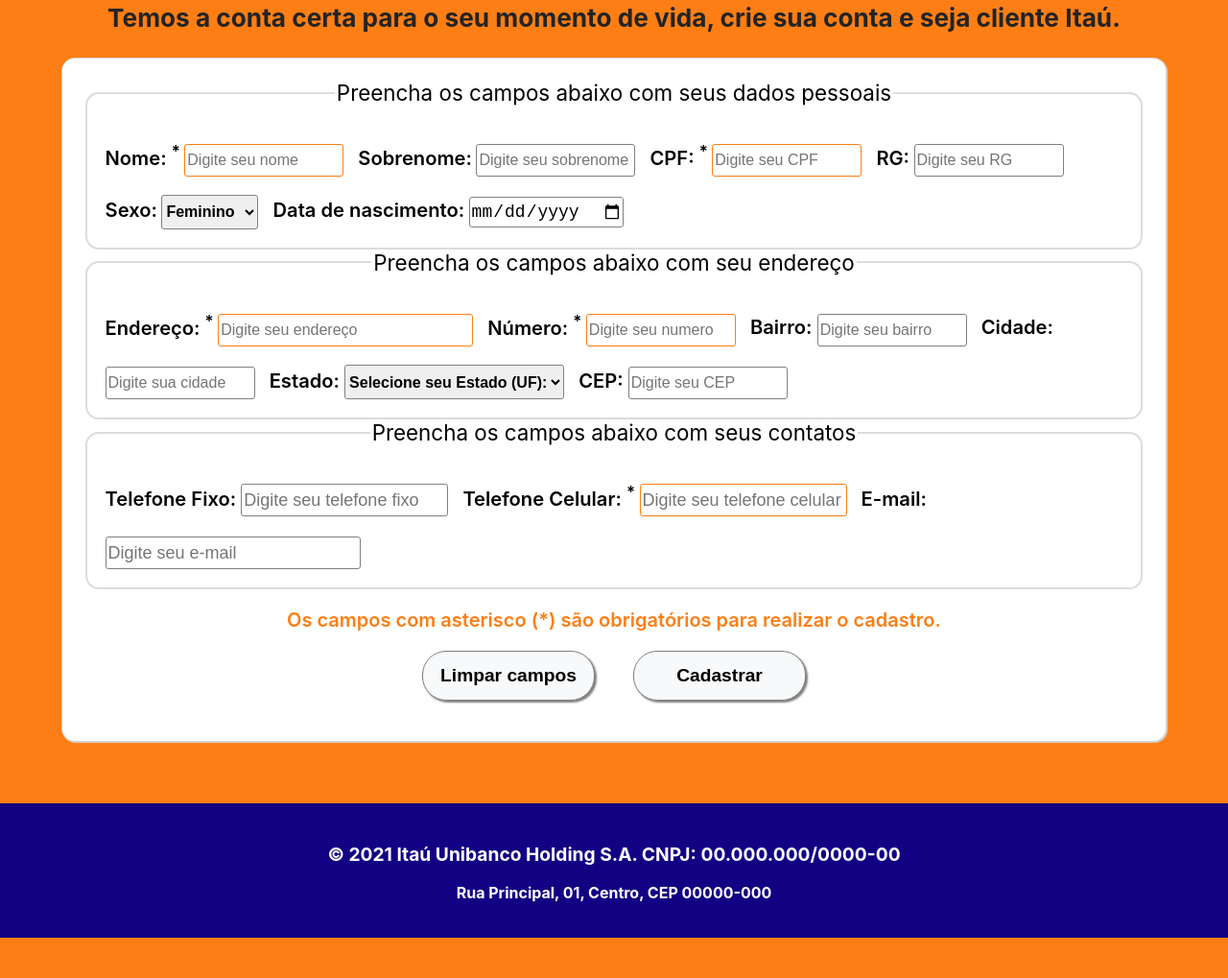
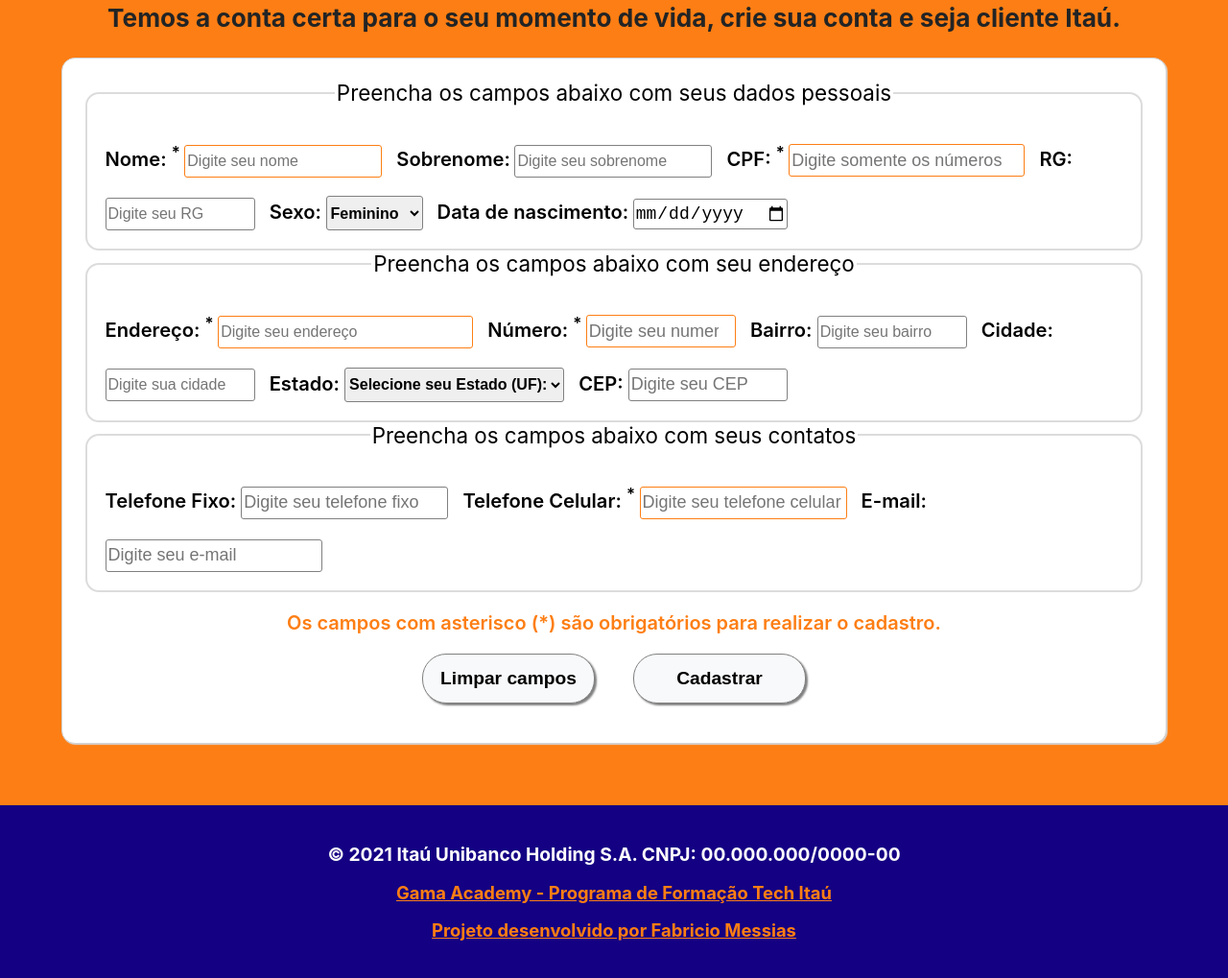
Before and after one commit to FabricioMessias/desafio-cadastro-pessoal-atracao, a plain HTML site: page index.html in a window 1280 px wide. Shown: the part 143-1162 px from the top of the page at 96% size. Before the commit the page ends 1120 px from the top, so only its background shows below. Drawn offline with Linux system fonts and the light colour scheme.

Commit message:
Alterações no footer

```diff
--- a/css/style.css
+++ b/css/style.css
@@ -9,7 +9,7 @@
     justify-content: center;
     align-items: center;
     flex-wrap: wrap;
-    height: 120px;
+    height: 160px;
     margin-top:5%;
     font-size: 20px;
     padding: 10px;
@@ -24,13 +24,18 @@
     text-align: center;
     font-size: 1.2rem;
 }
-.divRodapeEndereco{
+.divRodapeLink{
     display: flex;
     justify-content: center;
     width: 100%;
     text-align: center;
-    font-size: 1rem;
-    margin-top: -40px;
+    font-size: 1.15rem;
+    margin-top: -50px;
+}
+.divRodapeLink a{
+    margin-top: 10px;
+    padding: 20px;
+    color: #fd7e14;
 }
 .divCabecalho{
     display: flex;
@@ -167,12 +172,13 @@
     .divTextoMain{
         margin-top: 80px;
         padding: 20px;
-        margin-bottom: -30px;
+        margin-bottom: -20px;
     }
 }
 @media (max-width: 600px){
     .divTextoCabecalho{
         margin-left: 0;
+        font-size: 1.13rem;
     }
 }
 @media (max-width: 600px){
@@ -198,13 +204,13 @@
     font-size: 1rem;
 }
 input[id="nome"]{
-    width: 160px;
+    width: 200px;
 }
 input[id="sobrenome"]{
-    width: 160px;
+    width: 200px;
 }
 input[id="cpf"]{
-    width: 150px;
+    width: 240px;
 }
 input[id="rg"]{
     width: 150px;
@@ -236,7 +242,7 @@
     width: 210px;
 }
 input[id="email"]{
-    width: 260px;
+    width: 220px;
 }
 input[type="text"]:not(:placeholder-shown){
     border-color: green;
--- a/index.html
+++ b/index.html
@@ -5,7 +5,7 @@
     <meta http-equiv="X-UA-Compatible" content="IE=edge">
     <meta name="viewport" content="width=device-width, initial-scale=1.0">
     <link rel="icon" href="img/logo-itau.png" type="image/png" sizes="16x16">
-    <title>Cadastro Pessoal - Atração</title>
+    <title>Cadastro Pessoal Itaú Unibanco</title>
     <link rel="stylesheet" href="css/style.css">
 </head>
 
@@ -14,7 +14,7 @@
     <header>
         <div class="divCabecalho">
             <div class="divLogotipo">
-                <img class="logotipo" src="/img/logo-itau.png" alt="logotipo">
+                <img class="logotipo" src="/img/logo-itau.png" alt="logotipo do Itaú">
             </div>
             <div class="divTextoCabecalho">
                 <h1>Cadastro Pessoal Itaú Unibanco</h1>
@@ -36,7 +36,7 @@
                 <label>Sobrenome:</label>
                 <input type="text" name="sobrenome" id="sobrenome" placeholder="Digite seu sobrenome">
                 <label>CPF: <sup>*</sup></label>
-                <input type="text" name="cpf" id="cpf" placeholder="Digite seu CPF" required="required">
+                <input type="number" name="cpf" id="cpf" placeholder="Digite somente os números" required="required">
                 <div id="erro">
                     <strong>O CPF digitado não é válido</strong>
                 </div>
@@ -56,7 +56,7 @@
                 <label>Endereço: <sup>*</sup></label>
                 <input type="text" name="endereco" id="endereco" placeholder="Digite seu endereço" required="required">
                 <label>Número: <sup>*</sup></label>
-                <input type="text" name="numero" id="numero" placeholder="Digite seu numero" required="required">
+                <input type="number" name="numero" id="numero" placeholder="Digite seu numero" required="required">
                 <label>Bairro: </label>
                 <input type="text" name="bairro" id="bairro" placeholder="Digite seu bairro">
                 <label>Cidade: </label>
@@ -96,7 +96,7 @@
                 </select>
 
                 <label>CEP: </label>
-                <input type="text" name="cep" id="cep" placeholder="Digite seu CEP">
+                <input type="number" name="cep" id="cep" placeholder="Digite seu CEP">
             </fieldset>
             <!--Dados de Contato-->
             <fieldset>
@@ -123,7 +123,8 @@
     <!--Rodapé-->
     <footer>
         <div class="divRodape"><p>© 2021 Itaú Unibanco Holding S.A. CNPJ: 00.000.000/0000-00</p></div>
-        <div class="divRodapeEndereco"><p>Rua Principal, 01, Centro, CEP 00000-000</p></div>
+        <div class="divRodapeLink"><a href="https://itautech.gama.academy/">Gama Academy - Programa de Formação Tech Itaú</a></div>
+        <div class="divRodapeLink"><a href="https://www.linkedin.com/in/fabricio-messias/" alt="LinkedIn">Projeto desenvolvido por Fabricio Messias</a></div>
     </footer>
 </body>
 
--- a/js/script.js
+++ b/js/script.js
@@ -47,7 +47,7 @@
           return false;
      } else {
         if(confirm("Ao se cadastrar você concorda em compartilhar seus dados, clique em OK para confirmar ou em Cancelar.")){
-        alert("Cadastro realizado com sucesso!");
+        alert("Seu cadastro foi realizado com sucesso!");
         //limparCampos();
         return true;
         } else {
@@ -73,17 +73,3 @@
     document.getElementById("telefoneCelular").value = ("");
     document.getElementById("email").value = ("");
 }
-
-
-/*
-//Alterando a mensagem de erro padrão do required
-document.querySelector('form input').oninvalid = function() {
-    //Remove a mensagens de erro padrão
-    this.setCustomValidity("");
-    //É realizada a validação novamente
-    if (!this.validity.valid) {
-        //Se for inválido, exibe a mensagem abaixo
-        this.setCustomValidity("Por favor preencha este campo, ele é obrigatório para fazer o cadastro.");
-     }
- };
-*/
```
